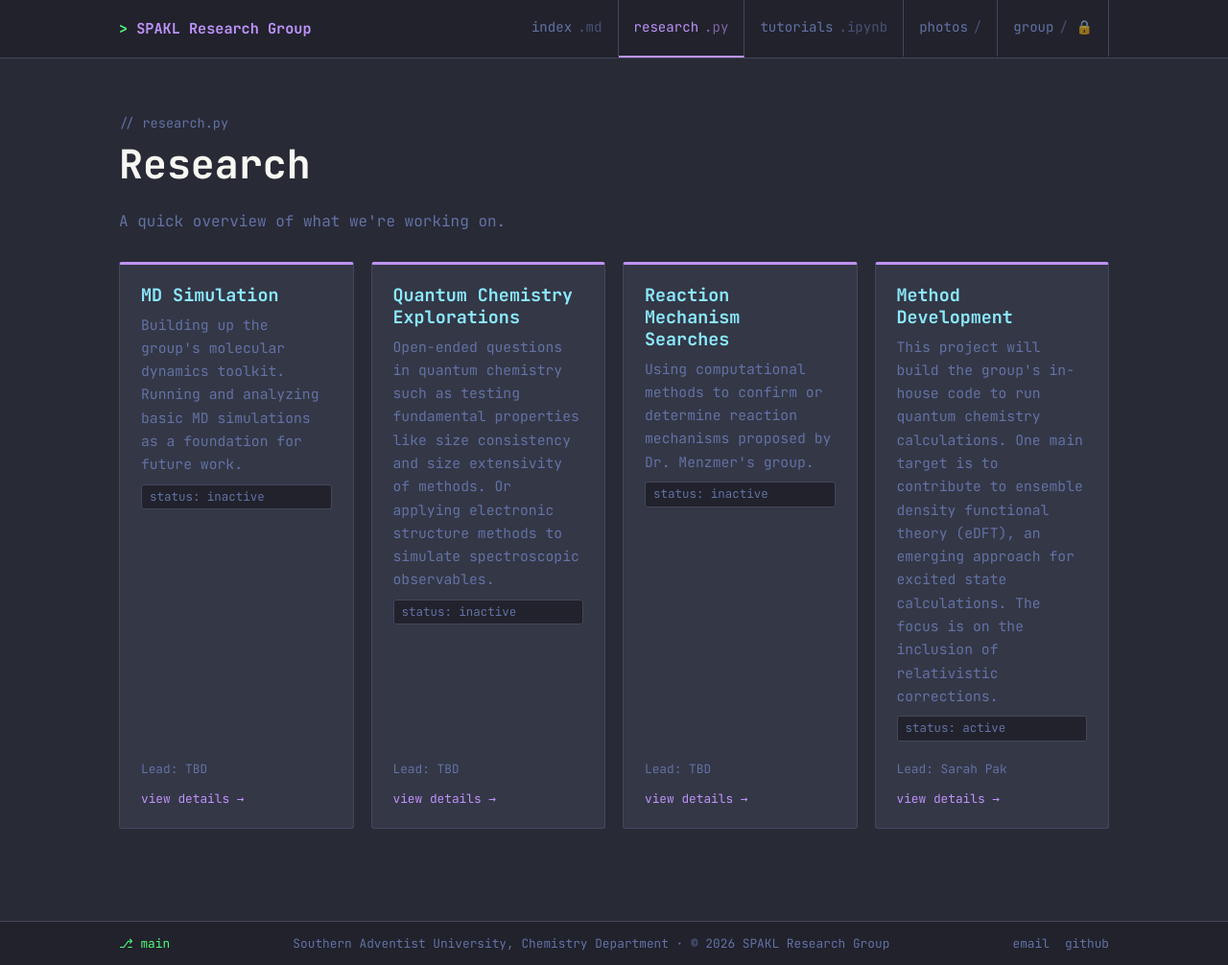
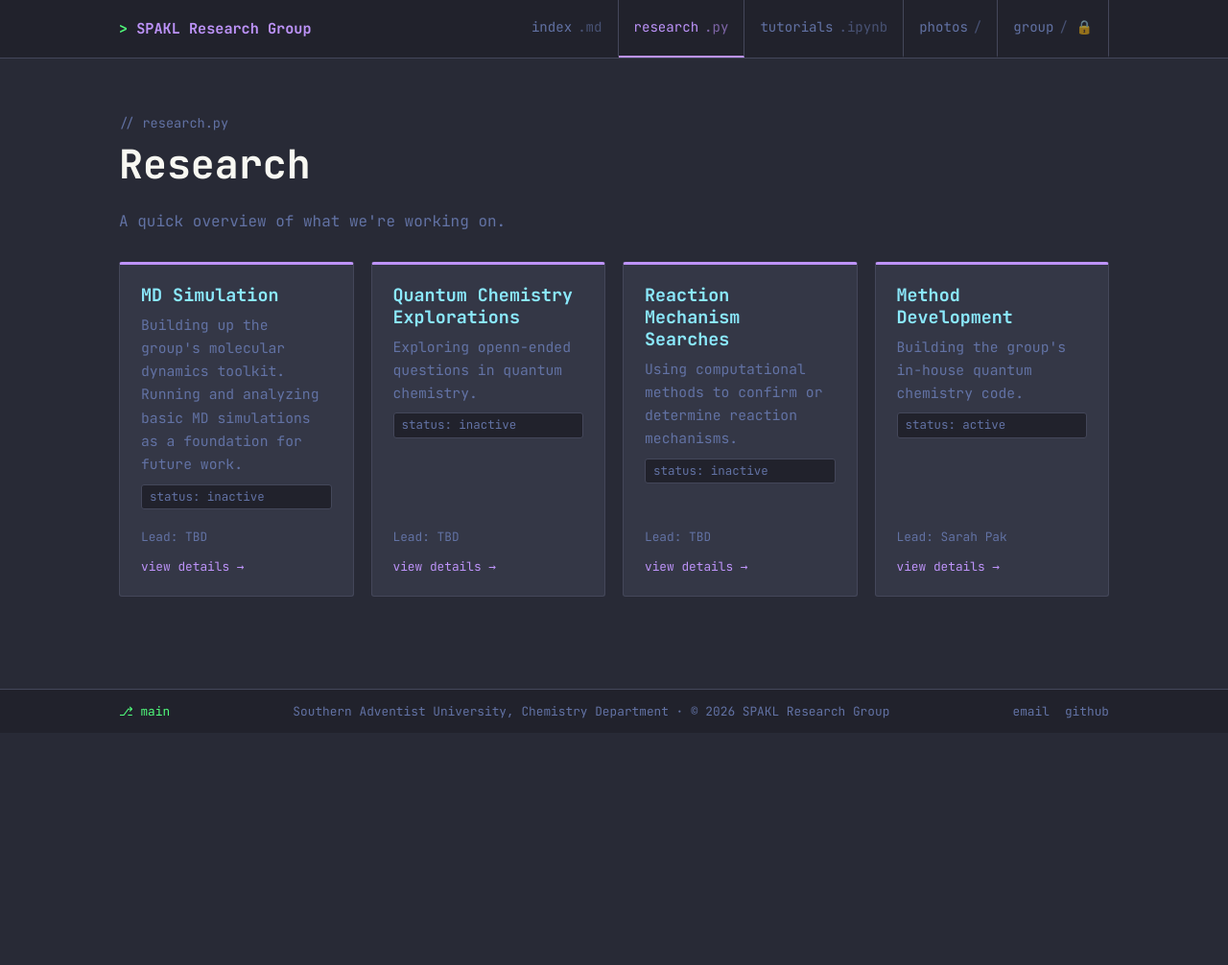
Before and after one commit to spakl/research-site, a Jekyll site: the page built from research.html, in a window 1280 px wide and 1006 px high. Shown: the whole window at 96% size. Built offline with Jekyll 4.4.1, drawn with Linux system fonts in a browser that asks for light colours.

Commit message:
update research cards

```diff
--- a/research.html
+++ b/research.html
@@ -20,21 +20,21 @@ title: Research
       </a>
       <a class="card" data-accent="research" href="{{ '/research/quantum-chemistry-explorations.html' | relative_url }}">
         <h3>Quantum Chemistry Explorations</h3>
-        <p>Open-ended questions in quantum chemistry such as testing fundamental properties like size consistency and size extensivity of methods. Or applying electronic structure methods to simulate spectroscopic observables.</p>
+        <p>Exploring openn-ended questions in quantum chemistry.</p>
         <span class="tag">status: inactive</span>
         <span class="card-meta">Lead: TBD</span>
         <span class="card-more">view details &rarr;</span>
       </a>
       <a class="card" data-accent="research" href="{{ '/research/reaction-mechanism-searches.html' | relative_url }}">
         <h3>Reaction Mechanism Searches</h3>
-        <p>Using computational methods to confirm or determine reaction mechanisms proposed by Dr. Menzmer's group.</p>
+        <p>Using computational methods to confirm or determine reaction mechanisms.</p>
         <span class="tag">status: inactive</span>
         <span class="card-meta">Lead: TBD</span>
         <span class="card-more">view details &rarr;</span>
       </a>
       <a class="card" data-accent="research" href="{{ '/research/method-development.html' | relative_url }}">
         <h3>Method Development</h3>
-        <p>This project will build the group's in-house code to run quantum chemistry calculations. One main target is to contribute to ensemble density functional theory (eDFT), an emerging approach for excited state calculations. The focus is on the inclusion of relativistic corrections.</p>
+        <p>Building the group's in-house quantum chemistry code.</p>
         <span class="tag">status: active</span>
         <span class="card-meta">Lead: Sarah Pak</span>
         <span class="card-more">view details &rarr;</span>
```
